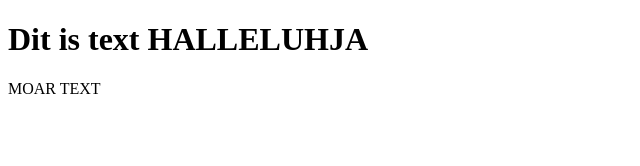
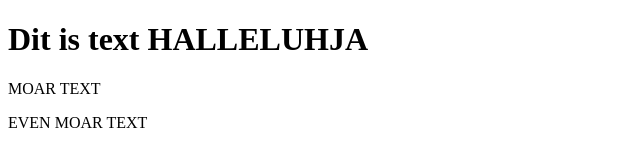
Before and after one commit to JonahBaert/newProject, a plain HTML site: page New_Project/WebContent/Index.html in a window 1280 px wide. Shown: the whole page, without its empty margins (0-640 px from the left). Drawn offline with Linux system fonts and the light colour scheme.

Commit message:
Dit is de 3de wijziging aan Index.html

```diff
--- a/New_Project/WebContent/Index.html
+++ b/New_Project/WebContent/Index.html
@@ -8,6 +8,7 @@
 	<h1>Dit is text HALLELUHJA</h1>
 	<article>
 		<p>MOAR TEXT</p>
+		<p>EVEN MOAR TEXT</p>
 	</article>
 </body>
 </html>
```
